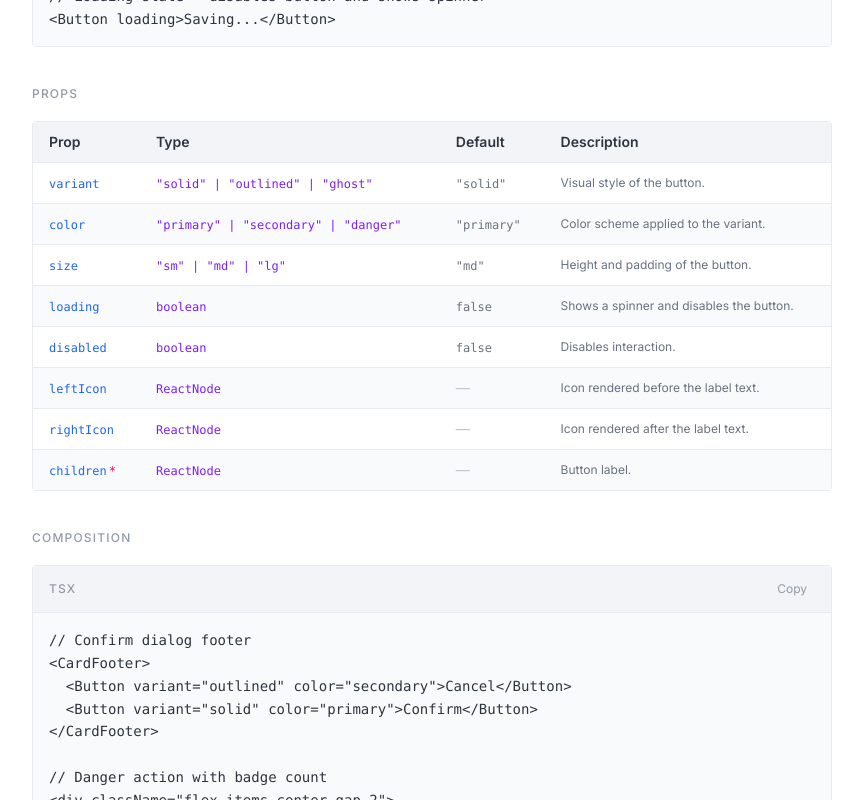
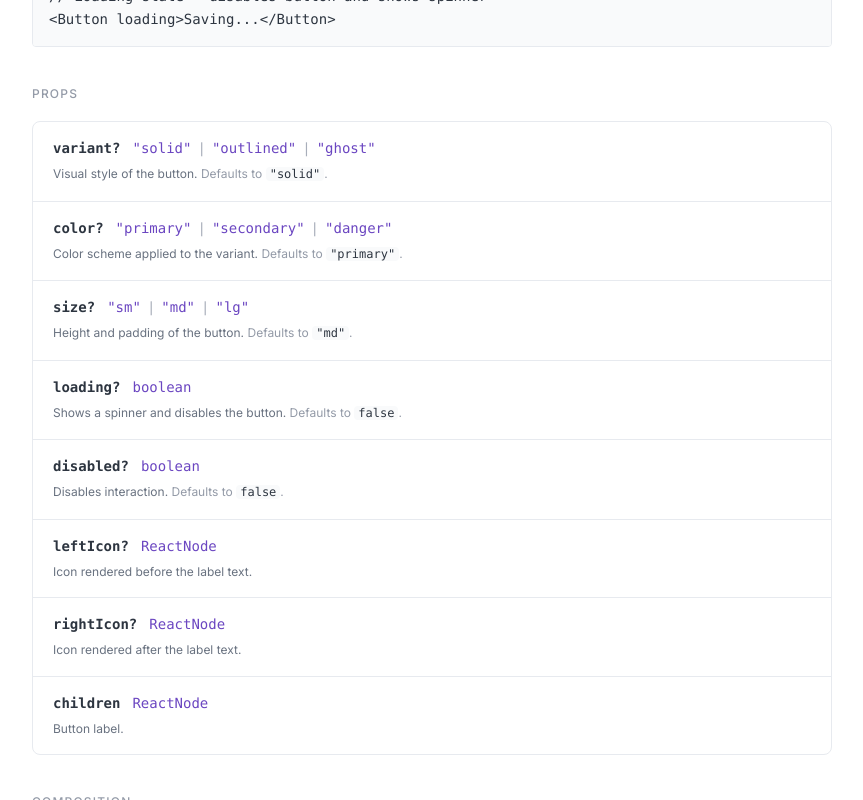
Before and after one commit to ninja-design-josh/atlas-ui, a Next.js app: page / in a window 1280 px wide. Shown: the part 2760-3560 px from the top of the page, without its empty margins (240-1103 px from the left). Built offline with nearby package versions, Linux system fonts and the light colour scheme.

Commit message:
feat: redesign PropsTable to TypeScript interface style matching Polaris

```diff
--- a/src/components/docs/props-table.tsx
+++ b/src/components/docs/props-table.tsx
@@ -3,59 +3,85 @@ import { cn } from "@/lib/utils";
 
 export interface PropDef {
   name: string;
-  type: string;
+  type: string;          // e.g. '"solid" | "outlined" | "ghost"'
   default?: string;
   required?: boolean;
   description: string;
+  deprecated?: string;   // if provided, show Deprecated badge with this text
 }
 
 interface PropsTableProps {
   props: PropDef[];
+  componentName?: string;
   className?: string;
 }
 
-export function PropsTable({ props, className }: PropsTableProps) {
+export function PropsTable({ props, componentName, className }: PropsTableProps) {
   return (
-    <div className={cn("overflow-x-auto rounded-sm border border-grey-10 dark:border-grey-90", className)}>
-      <table className="w-full text-sm">
-        <thead>
-          <tr className="bg-grey-5 dark:bg-grey-110">
-            <th className="text-left px-4 py-2.5 font-semibold text-grey-100 dark:text-grey-10 border-b border-grey-10 dark:border-grey-90 whitespace-nowrap">Prop</th>
-            <th className="text-left px-4 py-2.5 font-semibold text-grey-100 dark:text-grey-10 border-b border-grey-10 dark:border-grey-90">Type</th>
-            <th className="text-left px-4 py-2.5 font-semibold text-grey-100 dark:text-grey-10 border-b border-grey-10 dark:border-grey-90 whitespace-nowrap">Default</th>
-            <th className="text-left px-4 py-2.5 font-semibold text-grey-100 dark:text-grey-10 border-b border-grey-10 dark:border-grey-90">Description</th>
-          </tr>
-        </thead>
-        <tbody>
-          {props.map((prop, index) => (
-            <tr
-              key={prop.name}
-              className={cn(
-                "border-b border-grey-10 dark:border-grey-90 last:border-0",
-                index % 2 === 0 ? "bg-white dark:bg-grey-110" : "bg-grey-2 dark:bg-grey-120"
+    <div className={cn("rounded-lg border border-border overflow-hidden font-mono text-sm", className)}>
+      {/* interface header */}
+      {componentName && (
+        <div className="px-5 py-3 bg-surface-subtle border-b border-border text-text-secondary">
+          {"interface "}
+          <span className="text-text-primary font-semibold">{componentName}Props</span>
+          {" {"}
+        </div>
+      )}
+
+      {/* prop rows */}
+      <div className="divide-y divide-border">
+        {props.map((prop) => (
+          <div key={prop.name} className="px-5 py-4">
+            {/* prop name + type */}
+            <div className="flex items-start gap-3 flex-wrap mb-1.5">
+              <span className="text-text-primary font-semibold">
+                {prop.name}{!prop.required && "?"}
+              </span>
+              <span className="flex flex-wrap items-center gap-1 text-text-secondary">
+                {prop.type.split("|").map((t, i, arr) => (
+                  <React.Fragment key={i}>
+                    <span className="text-[#6B46C1] dark:text-purple-50">{t.trim()}</span>
+                    {i < arr.length - 1 && (
+                      <span className="text-grey-40 mx-0.5">|</span>
+                    )}
+                  </React.Fragment>
+                ))}
+              </span>
+            </div>
+            {/* description */}
+            <p className="text-xs font-sans text-text-secondary leading-relaxed">
+              {prop.description}
+              {prop.default && (
+                <span className="text-grey-50">
+                  {" "}Defaults to{" "}
+                  <code className="text-text-primary bg-surface-subtle px-1 rounded">
+                    {prop.default}
+                  </code>
+                  .
+                </span>
               )}
-            >
-              <td className="px-4 py-2.5 whitespace-nowrap">
-                <code className="font-mono text-blue-100 dark:text-blue-50 text-xs">
-                  {prop.name}
-                  {prop.required && <span className="text-red-100 ml-0.5">*</span>}
-                </code>
-              </td>
-              <td className="px-4 py-2.5">
-                <code className="font-mono text-purple-100 dark:text-purple-50 text-xs">{prop.type}</code>
-              </td>
-              <td className="px-4 py-2.5 whitespace-nowrap">
-                {prop.default ? (
-                  <code className="font-mono text-grey-70 dark:text-grey-50 text-xs">{prop.default}</code>
-                ) : (
-                  <span className="text-grey-30 dark:text-grey-70">—</span>
-                )}
-              </td>
-              <td className="px-4 py-2.5 text-grey-70 dark:text-grey-50 text-caption">{prop.description}</td>
-            </tr>
-          ))}
-        </tbody>
-      </table>
+            </p>
+            {/* deprecated badge */}
+            {prop.deprecated && (
+              <div className="mt-2 flex items-center gap-2">
+                <span className="text-[10px] font-sans font-semibold px-1.5 py-0.5 rounded bg-yellow-50 text-yellow-900 border border-yellow-200 uppercase tracking-wide">
+                  Deprecated
+                </span>
+                <span className="text-xs font-sans text-text-secondary">
+                  {prop.deprecated}
+                </span>
+              </div>
+            )}
+          </div>
+        ))}
+      </div>
+
+      {/* interface footer */}
+      {componentName && (
+        <div className="px-5 py-3 bg-surface-subtle border-t border-border text-text-secondary">
+          {"}"}
+        </div>
+      )}
     </div>
   );
 }
```
